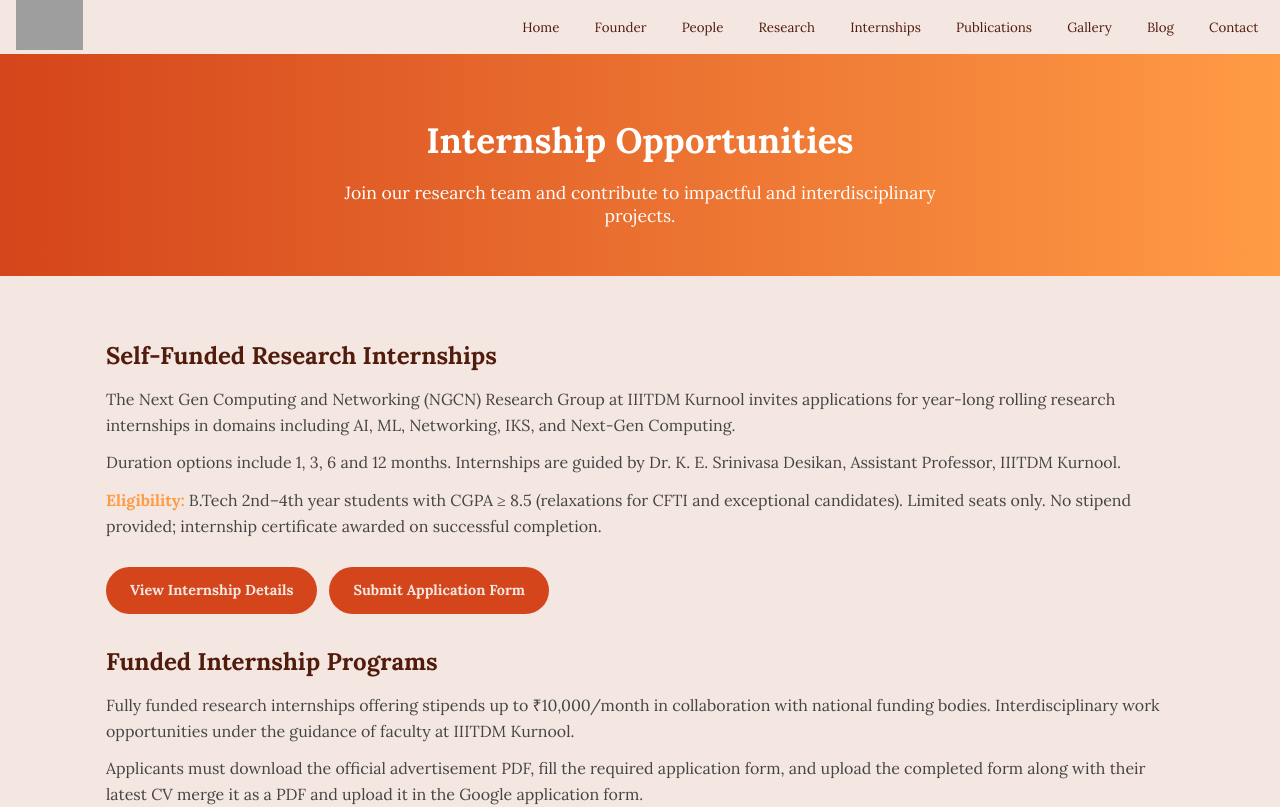
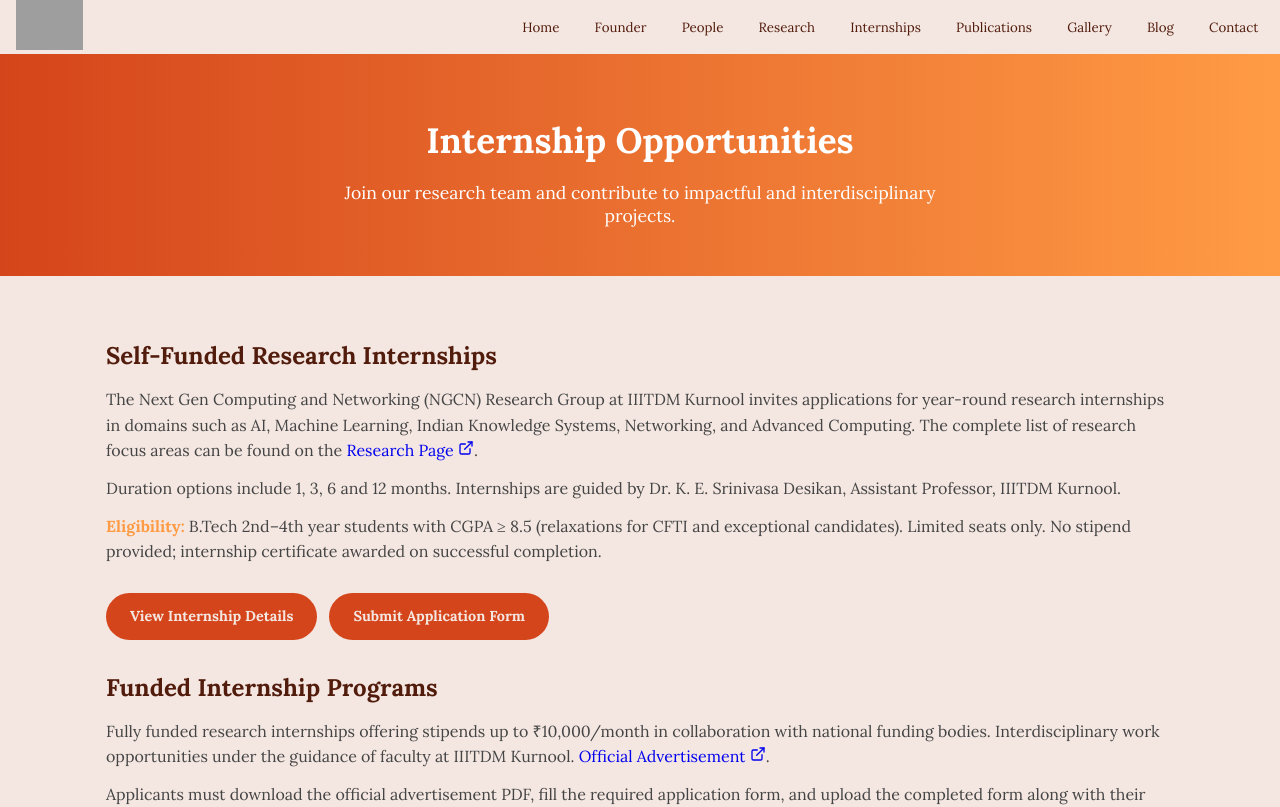
Before and after one commit to vardhango11/NGCN-25, a React (Vite) app in the folder frontend/: page /internships in a window 1280 px wide. Shown: the top 807 px of the page. Built offline with nearby package versions, Linux system fonts and the light colour scheme; grey boxes are pictures that could not be loaded.

Commit message:
feat: add external links to Project Recruitment and Research pages in internships section

```diff
--- a/frontend/src/Pages/Internships/Internships.jsx
+++ b/frontend/src/Pages/Internships/Internships.jsx
@@ -20,8 +20,13 @@
                         <h2>Self-Funded Research Internships</h2>
                         <p>
                             The Next Gen Computing and Networking (NGCN) Research Group at IIITDM Kurnool invites applications
-                            for year-long rolling research internships in domains including AI, ML, Networking, IKS, and Next-Gen Computing.
+                            for year-round research internships in domains such as AI, Machine Learning, Indian Knowledge Systems,
+                            Networking, and Advanced Computing. The complete list of research focus areas can be found on the
+                            <a href="./Research" className="research-page-link">
+                                {" "}Research Page{" "}<FiExternalLink className="research-page-icon" />
+                            </a>.
                         </p>
+
                         <p>
                             Duration options include 1, 3, 6 and 12 months. Internships are guided by
                             Dr. K. E. Srinivasa Desikan, Assistant Professor, IIITDM Kurnool.
@@ -51,7 +56,11 @@
                         <p>
                             Fully funded research internships offering stipends up to ₹10,000/month in collaboration with
                             national funding bodies. Interdisciplinary work opportunities under the guidance of faculty at IIITDM Kurnool.
+                            <a href="https://iiitk.ac.in/Project-Recruitments/page" target="_blank" rel="noopener noreferrer" className="research-page-link">
+                                {" "}Official Advertisement{" "}<FiExternalLink className="research-page-icon" />
+                            </a>.
                         </p>
+
                         <p>
                             Applicants must download the official advertisement PDF, fill the required application form,
                             and upload the completed form along with their latest CV merge it as a PDF and upload it in the
```
